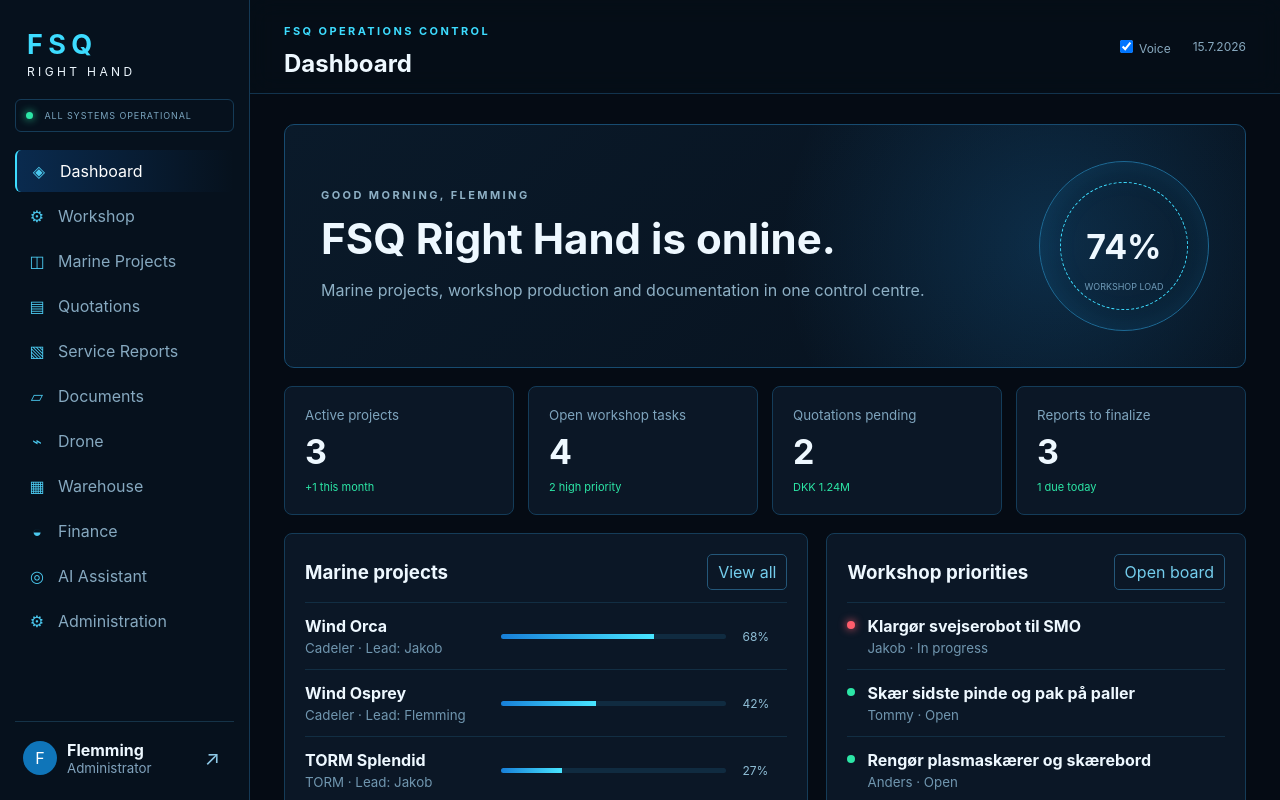
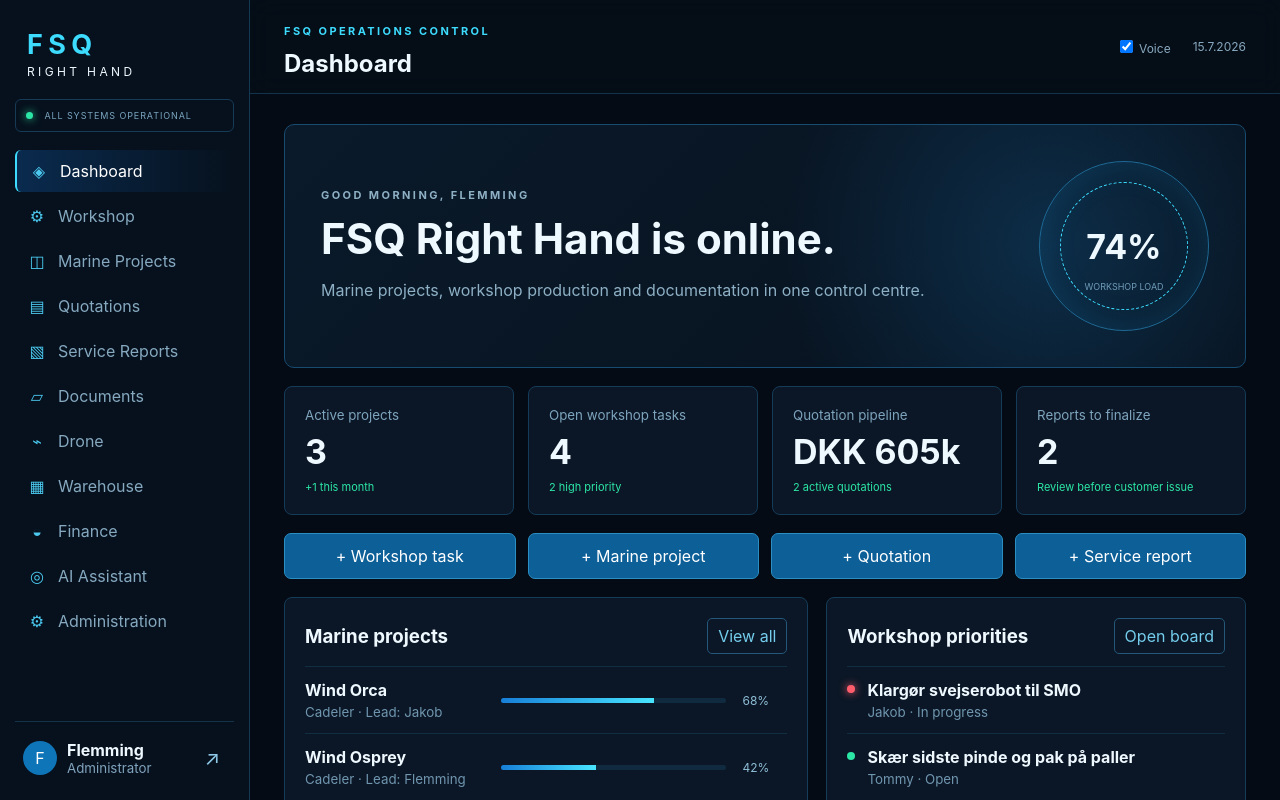
Before and after one commit to 2s58b87zdy-blip/FSQ-RightHand, a Next.js app: page / in a window 1280 px wide. Both pictures are taken after a click on the button "INITIALIZE SYSTEM". Shown: the top 800 px of the page. Built offline with nearby package versions, Linux system fonts and the light colour scheme.

Commit message:
Install FSQ Right Hand v3

```diff
--- a/app/page.js
+++ b/app/page.js
@@ -25,6 +25,16 @@ const DEFAULT_PROJECTS = [
   { id: 1, name: 'Wind Orca', customer: 'Cadeler', status: 'Active', progress: 68, lead: 'Jakob' },
   { id: 2, name: 'Wind Osprey', customer: 'Cadeler', status: 'Planning', progress: 42, lead: 'Flemming' },
   { id: 3, name: 'TORM Splendid', customer: 'TORM', status: 'Inspection', progress: 27, lead: 'Jakob' }
+];
+
+const DEFAULT_QUOTES = [
+  { id: 1, customer: 'Cadeler', project: 'Wind Osprey', value: 420000, status: 'Draft' },
+  { id: 2, customer: 'TORM', project: 'TORM Splendid', value: 185000, status: 'Sent' }
+];
+
+const DEFAULT_REPORTS = [
+  { id: 1, vessel: 'Wind Ally', title: 'Gripper hydraulic cylinder inspection', status: 'Review' },
+  { id: 2, vessel: 'Wind Orca', title: 'BWTS pipe removal report', status: 'Draft' }
 ];
 
 const DEFAULT_TASKS = [
@@ -87,24 +97,34 @@ function AppShell({ session, onLogout }) {
   const [active, setActive] = useState('dashboard');
   const [projects, setProjects] = useState(DEFAULT_PROJECTS);
   const [tasks, setTasks] = useState(DEFAULT_TASKS);
+  const [quotes, setQuotes] = useState(DEFAULT_QUOTES);
+  const [reports, setReports] = useState(DEFAULT_REPORTS);
   const [chat, setChat] = useState([{ from: 'ai', text: `Good morning ${session.name}. Workshop and marine systems are ready.` }]);
   const [voice, setVoice] = useState(session.voice);
 
   useEffect(() => {
     const savedProjects = localStorage.getItem('fsq-v2-projects');
     const savedTasks = localStorage.getItem('fsq-v2-tasks');
+    const savedQuotes = localStorage.getItem('fsq-v3-quotes');
+    const savedReports = localStorage.getItem('fsq-v3-reports');
     if (savedProjects) setProjects(JSON.parse(savedProjects));
     if (savedTasks) setTasks(JSON.parse(savedTasks));
+    if (savedQuotes) setQuotes(JSON.parse(savedQuotes));
+    if (savedReports) setReports(JSON.parse(savedReports));
   }, []);
   useEffect(() => localStorage.setItem('fsq-v2-projects', JSON.stringify(projects)), [projects]);
   useEffect(() => localStorage.setItem('fsq-v2-tasks', JSON.stringify(tasks)), [tasks]);
+  useEffect(() => localStorage.setItem('fsq-v3-quotes', JSON.stringify(quotes)), [quotes]);
+  useEffect(() => localStorage.setItem('fsq-v3-reports', JSON.stringify(reports)), [reports]);
 
   const stats = useMemo(() => ({
     projects: projects.length,
     openTasks: tasks.filter(t => t.status !== 'Completed').length,
     urgent: tasks.filter(t => t.priority === 'High' && t.status !== 'Completed').length,
-    workshopLoad: 74
-  }), [projects, tasks]);
+    workshopLoad: 74,
+    quoteValue: quotes.reduce((sum, q) => sum + Number(q.value || 0), 0),
+    reportsOpen: reports.filter(r => r.status !== 'Completed').length
+  }), [projects, tasks, quotes, reports]);
 
   return (
     <div className="appShell">
@@ -116,25 +136,28 @@ function AppShell({ session, onLogout }) {
       </aside>
       <main className="workspace">
         <header className="topbar"><div><p className="eyebrow">FSQ OPERATIONS CONTROL</p><h2>{NAV.find(n => n[0] === active)?.[1]}</h2></div><div className="topActions"><label><input type="checkbox" checked={voice} onChange={e => setVoice(e.target.checked)} /> Voice</label><span className="clock">{new Date().toLocaleDateString('da-DK')}</span></div></header>
-        {active === 'dashboard' && <Dashboard stats={stats} projects={projects} tasks={tasks} setActive={setActive} />}
+        {active === 'dashboard' && <Dashboard session={session} stats={stats} projects={projects} tasks={tasks} setActive={setActive} />}
         {active === 'workshop' && <Workshop tasks={tasks} setTasks={setTasks} />}
         {active === 'projects' && <Projects projects={projects} setProjects={setProjects} />}
+        {active === 'quotes' && <Quotes quotes={quotes} setQuotes={setQuotes} />}
+        {active === 'reports' && <Reports reports={reports} setReports={setReports} />}
         {active === 'ai' && <AI chat={chat} setChat={setChat} voice={voice} />}
-        {!['dashboard','workshop','projects','ai'].includes(active) && <ModulePlaceholder title={NAV.find(n=>n[0]===active)?.[1]} />}
+        {!['dashboard','workshop','projects','quotes','reports','ai'].includes(active) && <ModulePlaceholder title={NAV.find(n=>n[0]===active)?.[1]} />}
       </main>
     </div>
   );
 }
 
-function Dashboard({ stats, projects, tasks, setActive }) {
+function Dashboard({ session, stats, projects, tasks, setActive }) {
   return <div className="content">
-    <section className="hero"><div><p className="eyebrow">GOOD MORNING, FLEMMING</p><h1>FSQ Right Hand is online.</h1><p>Marine projects, workshop production and documentation in one control centre.</p></div><div className="heroCore"><div className="pulse"/><span>74%</span><small>WORKSHOP LOAD</small></div></section>
+    <section className="hero"><div><p className="eyebrow">GOOD MORNING, {session.name.toUpperCase()}</p><h1>FSQ Right Hand is online.</h1><p>Marine projects, workshop production and documentation in one control centre.</p></div><div className="heroCore"><div className="pulse"/><span>74%</span><small>WORKSHOP LOAD</small></div></section>
     <section className="statGrid">
       <Stat label="Active projects" value={stats.projects} delta="+1 this month" />
       <Stat label="Open workshop tasks" value={stats.openTasks} delta={`${stats.urgent} high priority`} />
-      <Stat label="Quotations pending" value="2" delta="DKK 1.24M" />
-      <Stat label="Reports to finalize" value="3" delta="1 due today" />
+      <Stat label="Quotation pipeline" value={`DKK ${Math.round(stats.quoteValue/1000)}k`} delta="2 active quotations" />
+      <Stat label="Reports to finalize" value={stats.reportsOpen} delta="Review before customer issue" />
     </section>
+    <section className="quickActions"><button onClick={()=>setActive('workshop')}>+ Workshop task</button><button onClick={()=>setActive('projects')}>+ Marine project</button><button onClick={()=>setActive('quotes')}>+ Quotation</button><button onClick={()=>setActive('reports')}>+ Service report</button></section>
     <section className="twoCol">
       <div className="panel"><div className="panelHead"><h3>Marine projects</h3><button onClick={()=>setActive('projects')}>View all</button></div>{projects.map(p=><div className="projectRow" key={p.id}><div><b>{p.name}</b><small>{p.customer} · Lead: {p.lead}</small></div><div className="progress"><span style={{width:`${p.progress}%`}}/></div><em>{p.progress}%</em></div>)}</div>
       <div className="panel"><div className="panelHead"><h3>Workshop priorities</h3><button onClick={()=>setActive('workshop')}>Open board</button></div>{tasks.slice(0,4).map(t=><div className="taskMini" key={t.id}><span className={t.priority==='High'?'dot danger':'dot'}/><div><b>{t.title}</b><small>{t.person} · {t.status}</small></div></div>)}</div>
@@ -162,6 +185,21 @@ function Projects({projects,setProjects}) {
   return <div className="content"><div className="sectionIntro"><h1>Marine projects</h1><p>Shared project overview for vessels, repairs and inspections.</p></div><div className="panel addBar"><input placeholder="Project or vessel name" value={name} onChange={e=>setName(e.target.value)}/><input placeholder="Customer" value={customer} onChange={e=>setCustomer(e.target.value)}/><button onClick={add}>Create project</button></div><div className="projectCards">{projects.map(p=><article key={p.id}><div className="projectBadge">{p.status}</div><h3>{p.name}</h3><p>{p.customer}</p><div className="meta"><span>Lead {p.lead}</span><span>{p.progress}%</span></div><div className="progress big"><span style={{width:`${p.progress}%`}}/></div><div className="projectLinks"><button>Documents</button><button>Reports</button><button>Tasks</button></div></article>)}</div></div>
 }
 
+
+function Quotes({ quotes, setQuotes }) {
+  const [customer,setCustomer]=useState(''); const [project,setProject]=useState(''); const [value,setValue]=useState('');
+  function add(){if(!customer.trim()||!project.trim())return;setQuotes([...quotes,{id:Date.now(),customer,project,value:Number(value||0),status:'Draft'}]);setCustomer('');setProject('');setValue('')}
+  function cycle(id){setQuotes(quotes.map(q=>q.id===id?{...q,status:q.status==='Draft'?'Sent':q.status==='Sent'?'Accepted':'Draft'}:q))}
+  return <div className="content"><div className="sectionIntro"><h1>Quotations</h1><p>Create and follow FSQ quotation drafts.</p></div><div className="panel quoteForm"><input placeholder="Customer" value={customer} onChange={e=>setCustomer(e.target.value)}/><input placeholder="Project or vessel" value={project} onChange={e=>setProject(e.target.value)}/><input type="number" placeholder="Value DKK" value={value} onChange={e=>setValue(e.target.value)}/><button onClick={add}>Create quotation</button></div><div className="recordGrid">{quotes.map(q=><article className="recordCard" key={q.id}><span className="recordStatus">{q.status}</span><h3>{q.project}</h3><p>{q.customer}</p><strong>DKK {Number(q.value).toLocaleString('da-DK')}</strong><button onClick={()=>cycle(q.id)}>Advance status</button></article>)}</div></div>
+}
+
+function Reports({ reports, setReports }) {
+  const [vessel,setVessel]=useState(''); const [title,setTitle]=useState('');
+  function add(){if(!vessel.trim()||!title.trim())return;setReports([...reports,{id:Date.now(),vessel,title,status:'Draft'}]);setVessel('');setTitle('')}
+  function cycle(id){setReports(reports.map(r=>r.id===id?{...r,status:r.status==='Draft'?'Review':r.status==='Review'?'Completed':'Draft'}:r))}
+  return <div className="content"><div className="sectionIntro"><h1>Service reports</h1><p>Prepare, review and close marine service reports.</p></div><div className="panel reportForm"><input placeholder="Vessel" value={vessel} onChange={e=>setVessel(e.target.value)}/><input placeholder="Report title" value={title} onChange={e=>setTitle(e.target.value)}/><button onClick={add}>Create report</button></div><div className="recordGrid">{reports.map(r=><article className="recordCard" key={r.id}><span className="recordStatus">{r.status}</span><h3>{r.title}</h3><p>{r.vessel}</p><button onClick={()=>cycle(r.id)}>Advance status</button></article>)}</div></div>
+}
+
 function AI({chat,setChat,voice}) {
   const [text,setText]=useState('');
   function send(){if(!text.trim())return;const q=text;setChat([...chat,{from:'user',text:q}]);setText('');setTimeout(()=>{const answer = q.toLowerCase().includes('workshop')?'There are currently open workshop tasks. The highest priorities are welding robot setup and the pump component on the lathe.':q.toLowerCase().includes('offer')||q.toLowerCase().includes('tilbud')?'I can prepare a quotation draft using the active FSQ rates and project data.':'I have registered your request. In the production version I will search FSQ projects, documents and reports before answering.';setChat(c=>[...c,{from:'ai',text:answer}]);speak(answer,voice)},400)}
```
Also changed, not shown: app/styles.css, 1 other file (tests, documents, lock files or other folders).
